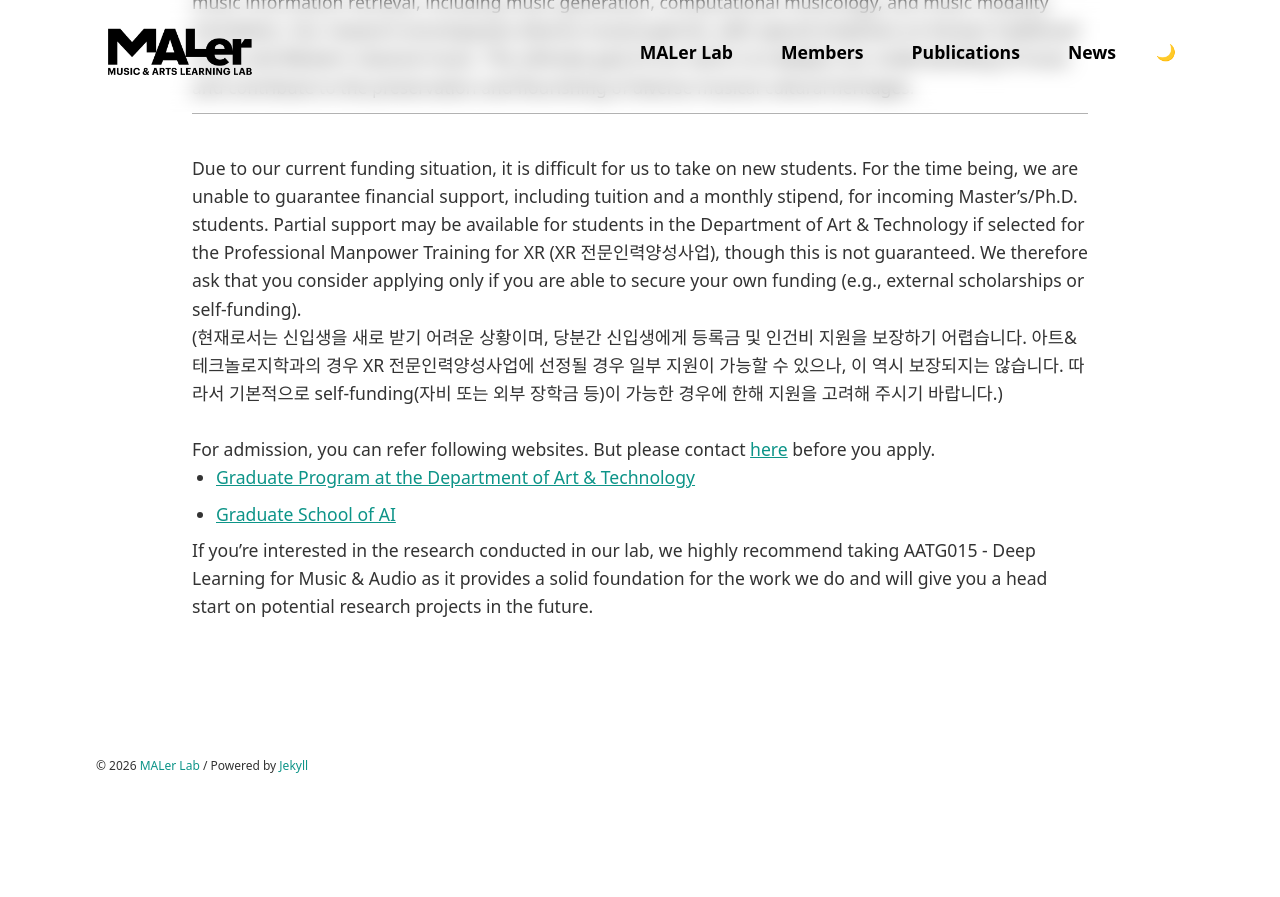
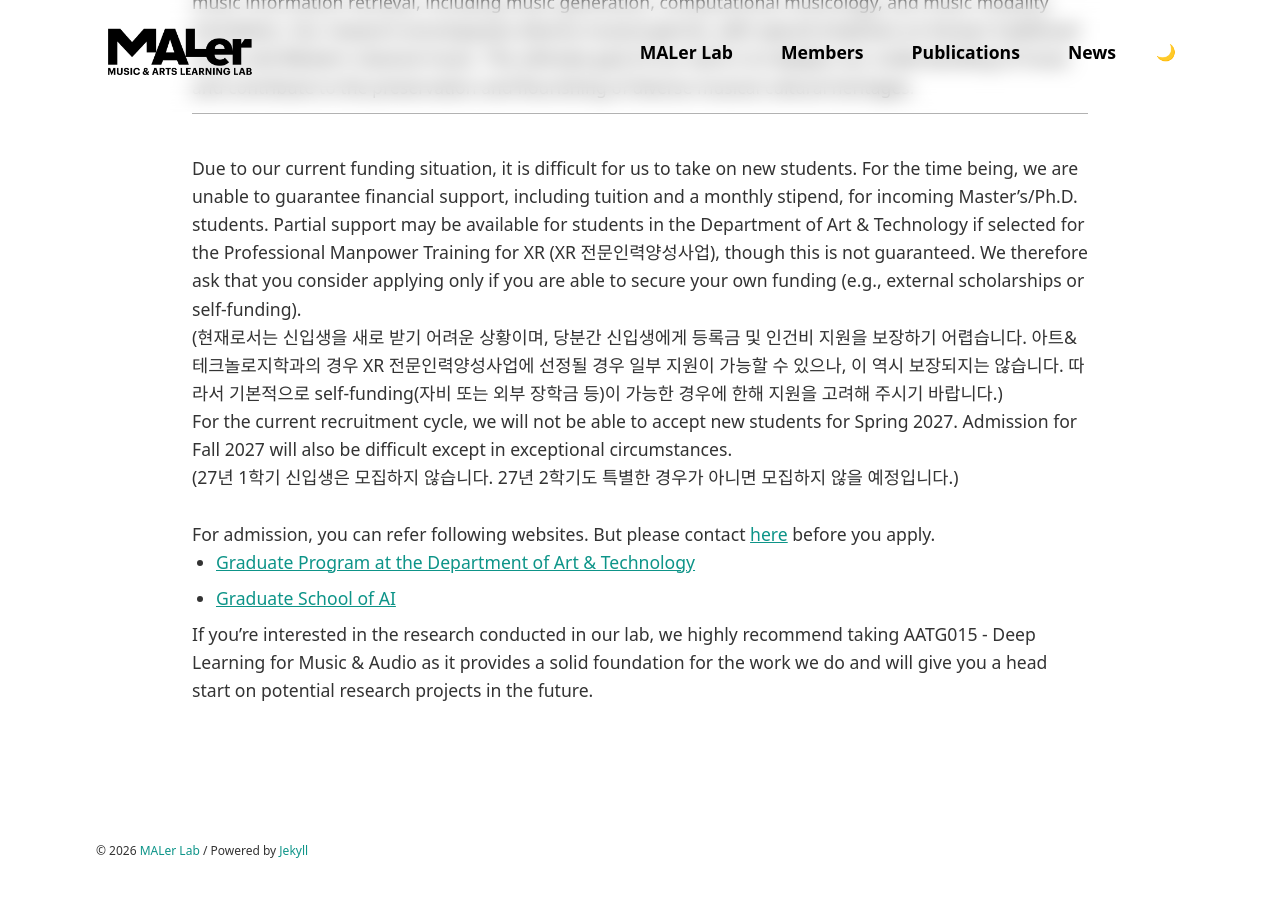
Before and after one commit to MALerLab/MALerLab.github.io, a Jekyll site: the page built from index.markdown, in a window 1280 px wide and 900 px high, scrolled down 671 px. Shown: the top 897 px of the window. Built offline with Jekyll 4.4.1, drawn with Linux system fonts in a browser that asks for light colours; some web fonts are replaced; before the commit the page ends 1486 px from its top, so only the background shows below that.

Commit message:
Add notice: no new students for Spring 2027, Fall 2027 unlikely
Co-Authored-By: Claude Fable 5.1 <noreply@anthropic.com>

```diff
--- a/index.markdown
+++ b/index.markdown
@@ -25,6 +25,10 @@ Due to our current funding situation, it is difficult for us to take on new stud
 
 (현재로서는 신입생을 새로 받기 어려운 상황이며, 당분간 신입생에게 등록금 및 인건비 지원을 보장하기 어렵습니다. 아트&테크놀로지학과의 경우 XR 전문인력양성사업에 선정될 경우 일부 지원이 가능할 수 있으나, 이 역시 보장되지는 않습니다. 따라서 기본적으로 self-funding(자비 또는 외부 장학금 등)이 가능한 경우에 한해 지원을 고려해 주시기 바랍니다.)
 
+For the current recruitment cycle, we will not be able to accept new students for Spring 2027. Admission for Fall 2027 will also be difficult except in exceptional circumstances.
+
+(27년 1학기 신입생은 모집하지 않습니다. 27년 2학기도 특별한 경우가 아니면 모집하지 않을 예정입니다.)
+
 <!--
 If you are interested in Deep Learning based Music Information Retrieval (MIR), especially in topics such as:
 - MIR for Music Education
```
